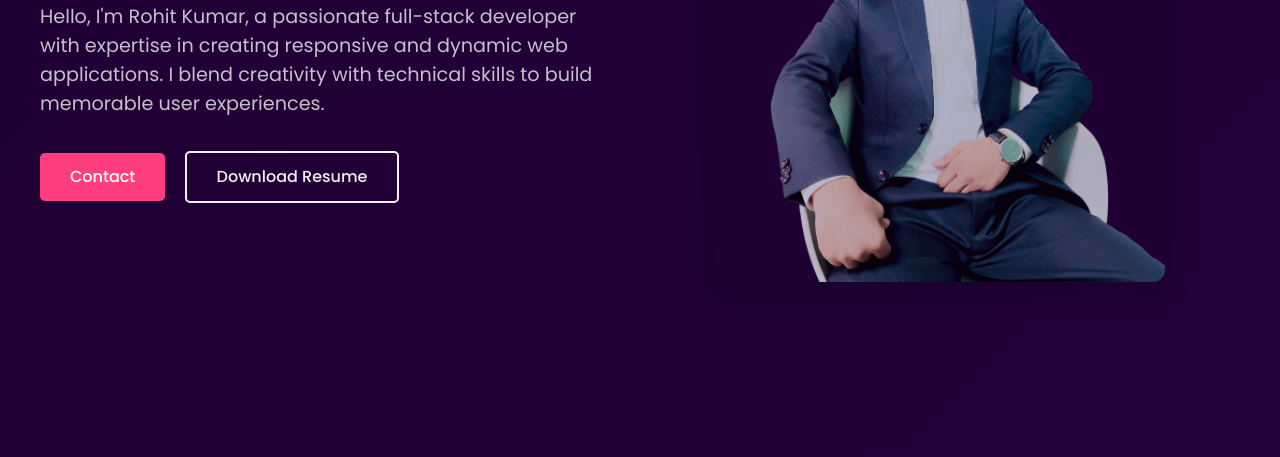
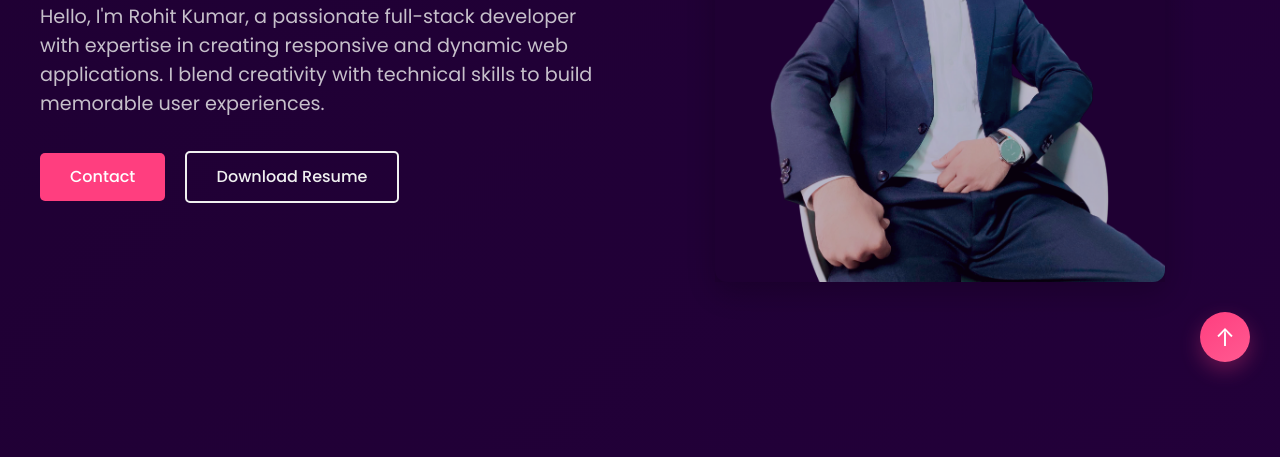
Before and after one commit to Rohit72099/Portfolio, a plain HTML site: page index.html in a window 1280 px wide. Shown: the part 343-800 px from the top of the page. Drawn offline with nearby package versions, Linux system fonts and the light colour scheme.

Commit message:
chat bot added

```diff
--- a/index.html
+++ b/index.html
@@ -4,9 +4,11 @@
     <meta charset="UTF-8">
     <meta name="viewport" content="width=device-width, initial-scale=1.0">
     <title>Rohit Kumar | Full Stack Developer</title>
+    <link rel="icon" href="icon.png" type="image/png">
     <link href="https://cdn.jsdelivr.net/npm/tailwindcss@2.2.19/dist/tailwind.min.css" rel="stylesheet">
     <link rel="stylesheet" href="https://cdn.jsdelivr.net/npm/@fortawesome/fontawesome-free@6.4.0/css/all.min.css">
     <link href="https://fonts.googleapis.com/css2?family=Poppins:wght@300;400;500;600;700&display=swap" rel="stylesheet">
+
     <style>
         :root {
             --primary-dark: #1f0033;
@@ -1451,6 +1453,41 @@
                 font-size: 1.2rem;
             }
         }
+
+        .scroll-top-btn {
+            position: fixed;
+            bottom: 95px;
+            right: 30px;
+            width: 50px;
+            height: 50px;
+            background: linear-gradient(145deg, var(--accent-color), var(--accent-hover));
+            color: #fff;
+            font-size: 24px;
+            border: none;
+            border-radius: 50%;
+            box-shadow: 0 8px 20px rgba(255, 62, 127, 0.3);
+            cursor: pointer;
+            z-index: 999;
+            transition: transform 0.3s ease, box-shadow 0.3s ease;
+         }
+
+        .scroll-top-btn:hover {
+            transform: scale(1.1);
+            box-shadow: 0 10px 25px rgba(255, 62, 127, 0.5);
+        }
+        @media (max-width: 768px) {
+        .scroll-top-btn {
+            bottom: 95px;
+            right: 30px;
+        }
+
+        .tawk-to-widget {
+            bottom: 70px;
+            right: 20px;
+        }
+        }
+
+
     </style>
 </head>
 <body>
@@ -1521,7 +1558,7 @@
             <h2 class="section-title fade-in">About Me</h2>
             <div class="about-content">
                 <div class="about-left fade-in">
-                    <img src="https://cdn.jsdelivr.net/gh/twitter/twemoji@14.0.2/assets/72x72/1f468-1f4bb.png" alt="Rohit Kumar" class="about-img">
+                    <img src="#" alt="Rohit Kumar" class="about-img">
                 </div>
                 <div class="about-right fade-in">
                     <p class="about-text">
@@ -2063,8 +2100,32 @@
         </div>
     </div>
 
+        <!-- Other content of your page -->
+
+            <button class="scroll-top-btn" onclick="window.scrollTo({ top: 0, behavior: 'smooth' })">
+                ↑
+            </button>
+
+
     <!-- JavaScript -->
     <script>
+
+
+
+        // <!--Start of Tawk.to Script-->
+
+        var Tawk_API=Tawk_API||{}, Tawk_LoadStart=new Date();
+        (function(){
+        var s1=document.createElement("script"),s0=document.getElementsByTagName("script")[0];
+        s1.async=true;
+        s1.src='https://embed.tawk.to/6800833e18cbc3190c1c17d3/1ip101bga';
+        s1.charset='UTF-8';
+        s1.setAttribute('crossorigin','*');
+        s0.parentNode.insertBefore(s1,s0);
+        })();
+
+        // <!--End of Tawk.to Script-->
+
         // Project Data
         const projectsData = {
             eerieverse: {
```
Also changed, not shown: icon.png (added), 1 other file.
